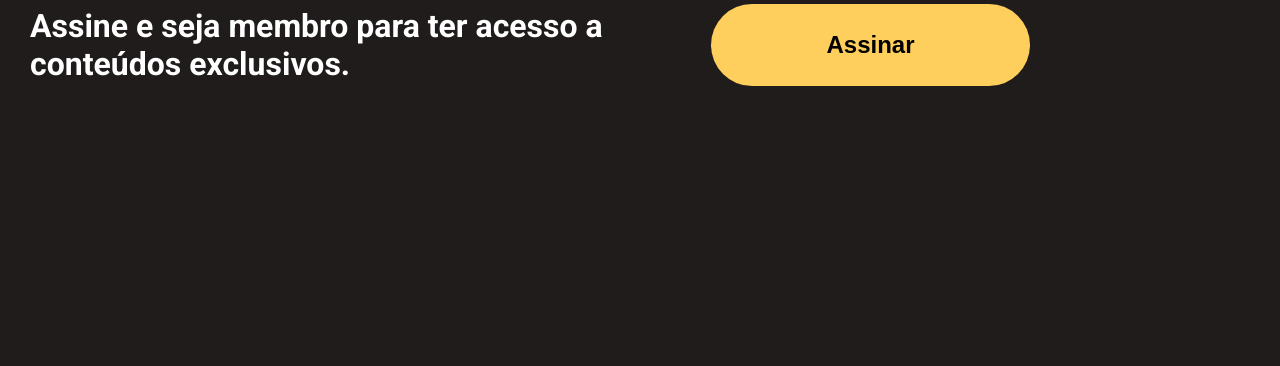
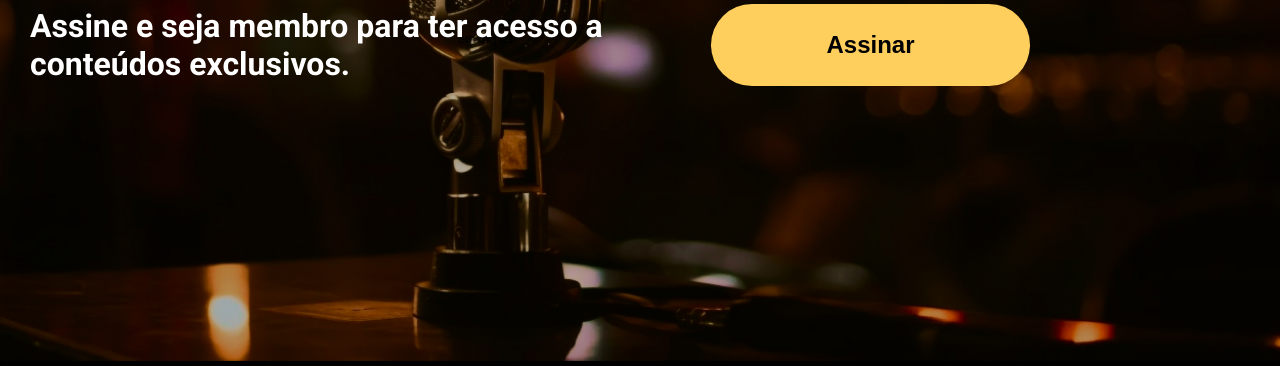
Before and after one commit to EdgarBrabo/Squad-Vermelho-Coral, a plain HTML site: page index.html in a window 1280 px wide. Shown: the part 462-828 px from the top of the page. Drawn offline with Linux system fonts and the light colour scheme.

Commit message:
alteração em css

```diff
--- a/css/style.css
+++ b/css/style.css
@@ -29,7 +29,7 @@
     background-position: center;
     background-repeat: no-repeat;
     background-size: cover;
-    background-image: url('./image/fundo.jpg');
+    background-image: url('../image/fundo.jpg');
     width: 100%;
     min-height: 831px;
     background-position-y: center;
```
